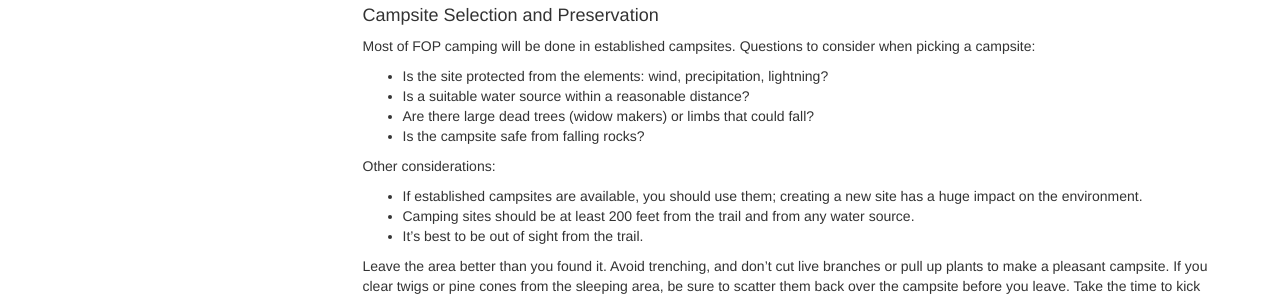
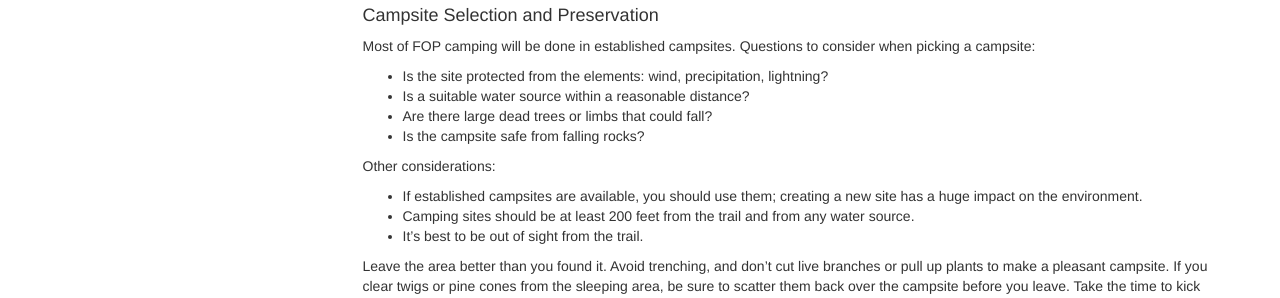
Before and after one commit to neo-project/global-blockchain-compliance-hub, a Jekyll site: the page built from _posts/1111-11-11-backcountry-living.md, in a window 1280 px wide and 900 px high, scrolled down 361 px. Shown: the part 152-450 px from the top of the window. Built offline with Jekyll 4.4.1, drawn with Linux system fonts in a browser that asks for light colours; nearby versions of some CDN libraries; comment, search, counter and statistics services are not loaded.

Commit message:
Update 1111-11-11-backcountry-living.md
removed widow makers

```diff
--- a/_posts/1111-11-11-backcountry-living.md
+++ b/_posts/1111-11-11-backcountry-living.md
@@ -30,7 +30,7 @@ Most of FOP camping will be done in established campsites. Questions to consider
 
 - Is the site protected from the elements: wind, precipitation, lightning?
 - Is a suitable water source within a reasonable distance?
-- Are there large dead trees (widow makers) or limbs that could fall?
+- Are there large dead trees or limbs that could fall?
 - Is the campsite safe from falling rocks?
 
 Other considerations:
```
